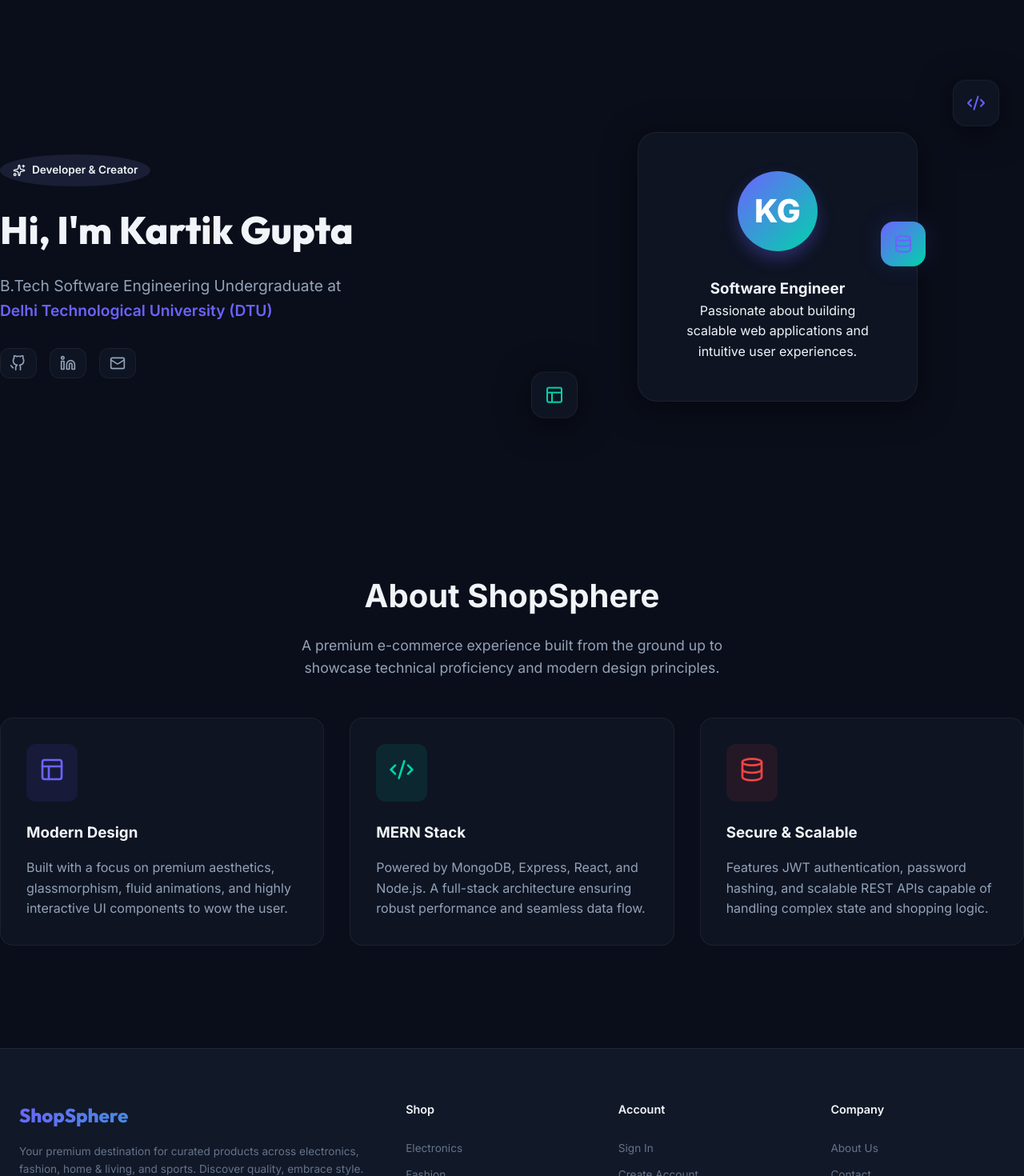
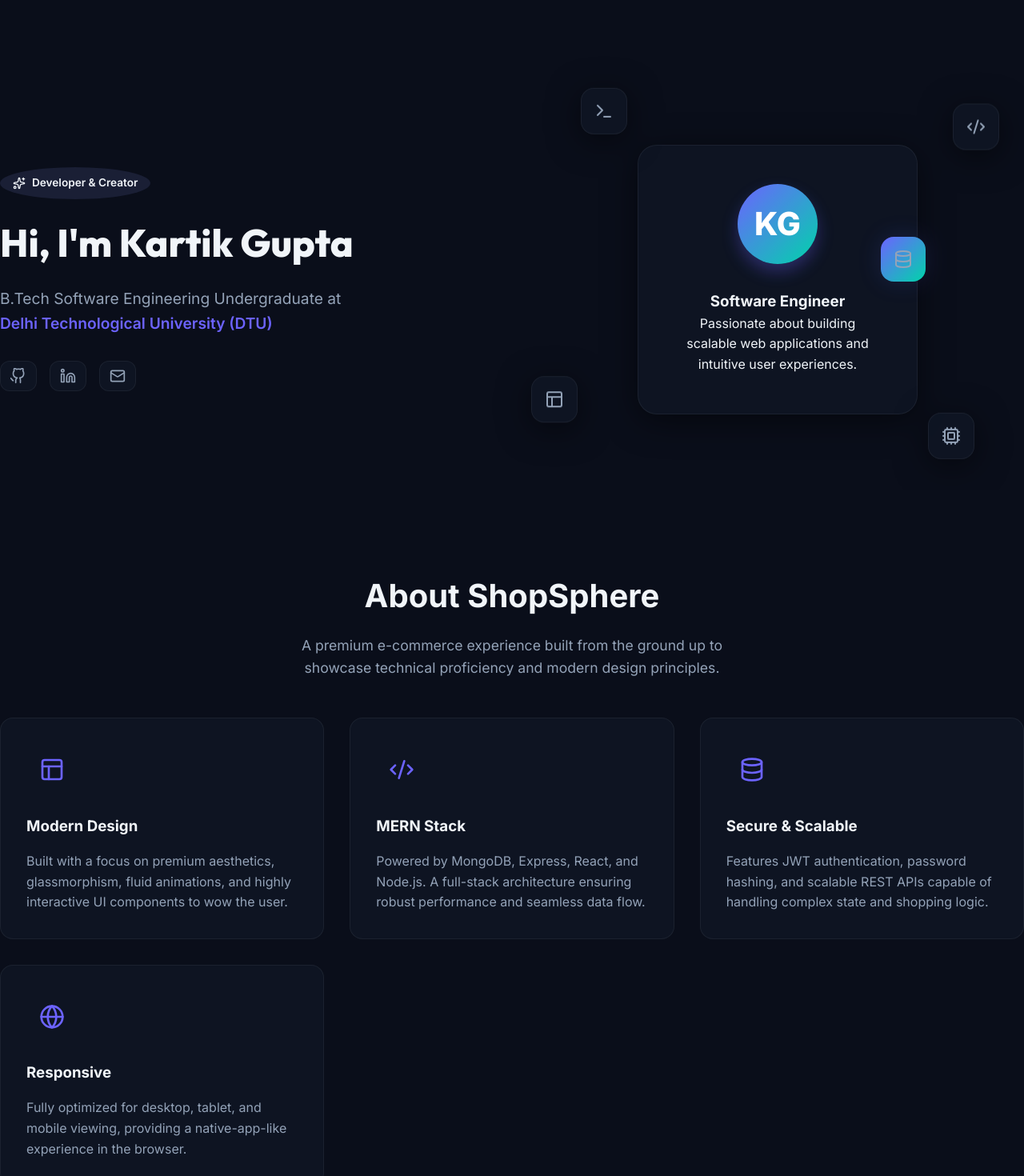
Before and after one commit to Kg1511/ShopSphere, a React (Vite) app in the folder client/: page /about in a window 1280 px wide. Shown: the part 100-1570 px from the top of the page at 80% size. Built offline with nearby package versions, Linux system fonts and the light colour scheme; no server answers.

Commit message:
Update AboutPage links, styles, scroll fix, and icons

```diff
--- a/client/src/index.css
+++ b/client/src/index.css
@@ -2148,6 +2148,8 @@
   opacity: 0;
   transform: translateY(20px);
   transition: all 0.8s cubic-bezier(0.34, 1.56, 0.64, 1);
+  overflow-x: hidden;
+  padding-top: var(--space-xl);
 }
 
 .about-hero.animate-in {
--- a/client/src/pages/AboutPage.jsx
+++ b/client/src/pages/AboutPage.jsx
@@ -1,10 +1,11 @@
 import { useEffect, useState } from 'react';
-import { Mail, Code2, Database, Layout, Sparkles } from 'lucide-react';
+import { Mail, Code2, Database, Layout, Sparkles, Terminal, Server, Globe, Cpu } from 'lucide-react';
 
 export default function AboutPage() {
   const [isVisible, setIsVisible] = useState(false);
 
   useEffect(() => {
+    window.scrollTo(0, 0); // Fix scroll position on route change
     // Slight delay to trigger CSS transition after mount
     const timer = setTimeout(() => setIsVisible(true), 100);
     return () => clearTimeout(timer);
@@ -28,10 +29,10 @@
           </p>
 
           <div className="social-links" style={{ display: 'flex', gap: '1rem' }}>
-            <a href="#" className="nav-link social-link" style={{ background: 'var(--bg-card)', border: '1px solid var(--border-subtle)' }} title="GitHub">
+            <a href="https://github.com/Kg1511" target="_blank" rel="noopener noreferrer" className="nav-link social-link" style={{ background: 'var(--bg-card)', border: '1px solid var(--border-subtle)' }} title="GitHub">
               <svg width="20" height="20" viewBox="0 0 24 24" fill="none" stroke="currentColor" strokeWidth="2" strokeLinecap="round" strokeLinejoin="round"><path d="M15 22v-4a4.8 4.8 0 0 0-1-3.24c3-.34 6-1.5 6-6.76 0-1.5-.5-2.7-1.3-3.7.13-.3.57-1.7-.13-3.6 0 0-1-.3-3.3 1.2-1-.3-2.1-.4-3.1-.4s-2.1.1-3.1.4c-2.3-1.5-3.3-1.2-3.3-1.2-.7 1.9-.2 3.3-.1 3.6-1 .9-1.5 2.2-1.5 3.7 0 5.2 3 6.4 6 6.76A4.8 4.8 0 0 0 8 18v4"/><path d="M4 19c-2-1-2-4-5-4"/></svg>
             </a>
-            <a href="#" className="nav-link social-link" style={{ background: 'var(--bg-card)', border: '1px solid var(--border-subtle)' }} title="LinkedIn">
+            <a href="https://www.linkedin.com/in/kartik-gupta-93095a2ba/" target="_blank" rel="noopener noreferrer" className="nav-link social-link" style={{ background: 'var(--bg-card)', border: '1px solid var(--border-subtle)' }} title="LinkedIn">
               <svg width="20" height="20" viewBox="0 0 24 24" fill="none" stroke="currentColor" strokeWidth="2" strokeLinecap="round" strokeLinejoin="round"><path d="M16 8a6 6 0 0 1 6 6v7h-4v-7a2 2 0 0 0-2-2 2 2 0 0 0-2 2v7h-4v-7a6 6 0 0 1 6-6z"/><rect width="4" height="12" x="2" y="9"/><circle cx="4" cy="4" r="2"/></svg>
             </a>
             <a href="#" className="nav-link social-link" style={{ background: 'var(--bg-card)', border: '1px solid var(--border-subtle)' }} title="Email">
@@ -50,9 +51,11 @@
               <p>Passionate about building scalable web applications and intuitive user experiences.</p>
             </div>
           </div>
-          <div className="floating-card float-1 interactive-card" style={{ padding: '1rem', width: 'auto' }}><Code2 size={24} color="var(--accent-primary)" /></div>
-          <div className="floating-card float-2 interactive-card" style={{ padding: '1rem', width: 'auto' }}><Layout size={24} color="#00d4aa" /></div>
-          <div className="floating-card float-3 interactive-card" style={{ padding: '1rem', width: 'auto' }}><Database size={24} color="#6c63ff" /></div>
+          <div className="floating-card float-1 interactive-card" style={{ padding: '1rem', width: 'auto' }}><Code2 size={24} color="var(--text-secondary)" /></div>
+          <div className="floating-card float-2 interactive-card" style={{ padding: '1rem', width: 'auto' }}><Layout size={24} color="var(--text-secondary)" /></div>
+          <div className="floating-card float-3 interactive-card" style={{ padding: '1rem', width: 'auto' }}><Database size={24} color="var(--text-secondary)" /></div>
+          <div className="floating-card float-4 interactive-card" style={{ padding: '1rem', width: 'auto' }}><Cpu size={24} color="var(--text-secondary)" /></div>
+          <div className="floating-card float-5 interactive-card" style={{ padding: '1rem', width: 'auto' }}><Terminal size={24} color="var(--text-secondary)" /></div>
         </div>
       </div>
 
@@ -67,25 +70,32 @@
 
         <div className="project-grid">
           <div className="project-card interactive-card">
-            <div className="card-icon" style={{ background: 'rgba(108, 99, 255, 0.1)', color: 'var(--accent-primary)', padding: '1rem', borderRadius: 'var(--radius-md)', display: 'inline-block', marginBottom: '1.5rem' }}>
+            <div className="card-icon" style={{ padding: '1rem', display: 'inline-block', marginBottom: '1rem', color: 'var(--accent-primary)' }}>
               <Layout size={32} />
             </div>
             <h3 style={{ marginBottom: '1rem' }}>Modern Design</h3>
             <p style={{ color: 'var(--text-secondary)' }}>Built with a focus on premium aesthetics, glassmorphism, fluid animations, and highly interactive UI components to wow the user.</p>
           </div>
           <div className="project-card interactive-card">
-            <div className="card-icon" style={{ background: 'rgba(0, 212, 170, 0.1)', color: '#00d4aa', padding: '1rem', borderRadius: 'var(--radius-md)', display: 'inline-block', marginBottom: '1.5rem' }}>
+            <div className="card-icon" style={{ padding: '1rem', display: 'inline-block', marginBottom: '1rem', color: 'var(--accent-primary)' }}>
               <Code2 size={32} />
             </div>
             <h3 style={{ marginBottom: '1rem' }}>MERN Stack</h3>
             <p style={{ color: 'var(--text-secondary)' }}>Powered by MongoDB, Express, React, and Node.js. A full-stack architecture ensuring robust performance and seamless data flow.</p>
           </div>
           <div className="project-card interactive-card">
-            <div className="card-icon" style={{ background: 'rgba(239, 68, 68, 0.1)', color: '#ef4444', padding: '1rem', borderRadius: 'var(--radius-md)', display: 'inline-block', marginBottom: '1.5rem' }}>
+            <div className="card-icon" style={{ padding: '1rem', display: 'inline-block', marginBottom: '1rem', color: 'var(--accent-primary)' }}>
               <Database size={32} />
             </div>
             <h3 style={{ marginBottom: '1rem' }}>Secure & Scalable</h3>
             <p style={{ color: 'var(--text-secondary)' }}>Features JWT authentication, password hashing, and scalable REST APIs capable of handling complex state and shopping logic.</p>
+          </div>
+          <div className="project-card interactive-card">
+            <div className="card-icon" style={{ padding: '1rem', display: 'inline-block', marginBottom: '1rem', color: 'var(--accent-primary)' }}>
+              <Globe size={32} />
+            </div>
+            <h3 style={{ marginBottom: '1rem' }}>Responsive</h3>
+            <p style={{ color: 'var(--text-secondary)' }}>Fully optimized for desktop, tablet, and mobile viewing, providing a native-app-like experience in the browser.</p>
           </div>
         </div>
       </div>
```
